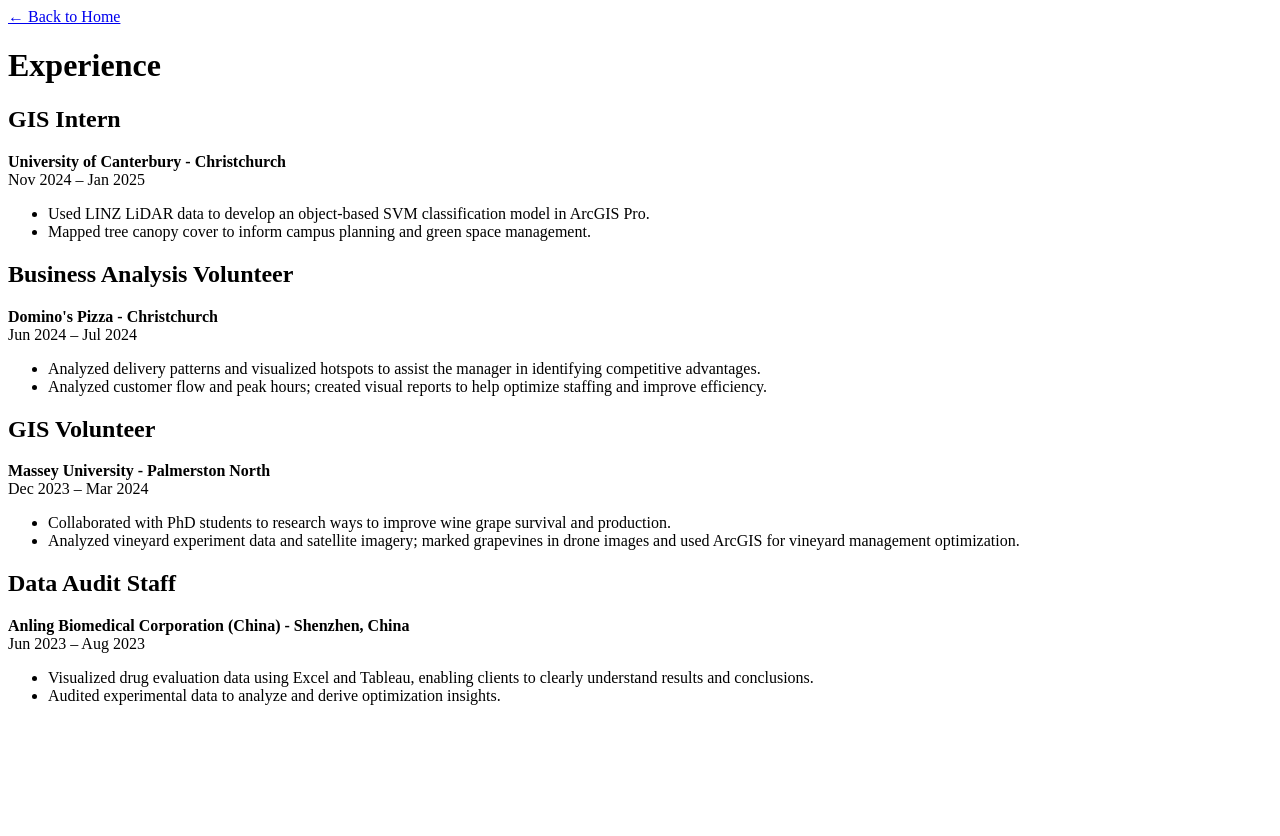
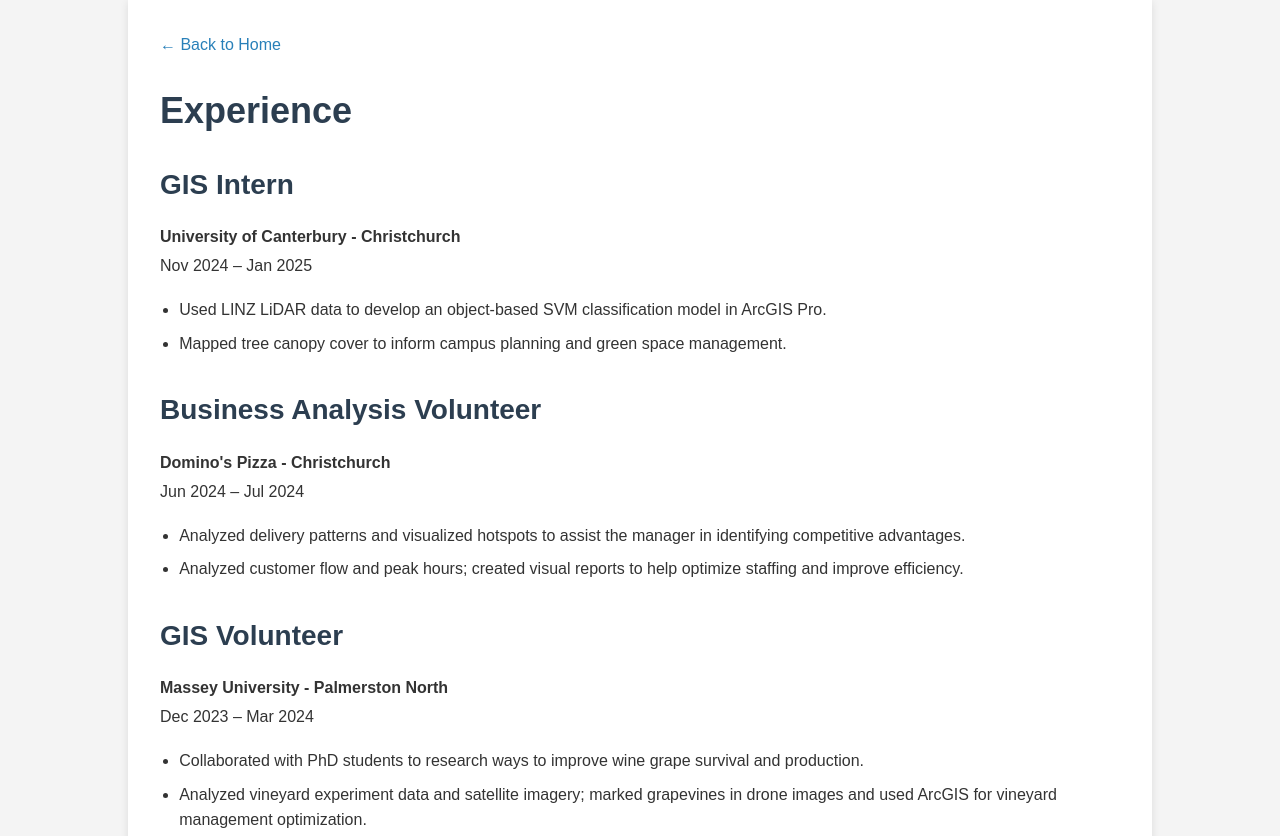
Before and after one commit to Celiayyyyy/Celiayu.github.io, a plain HTML site: page experience.html in a window 1280 px wide. Shown: the top 836 px of the page. Before the commit the page ends 800 px from the top, so only its background shows below. Drawn offline with Linux system fonts and the light colour scheme.

Commit message:
Add files via upload

```diff
--- /dev/null
+++ b/style.css
@@ -0,0 +1,93 @@
+/* Global Styles */
+body {
+  font-family: Arial, sans-serif;
+  line-height: 1.6;
+  margin: 0;
+  padding: 0;
+  background: #f4f4f4;
+  color: #333;
+}
+
+.container {
+  max-width: 960px;
+  margin: auto;
+  padding: 2rem;
+  background: #fff;
+  box-shadow: 0 2px 8px rgba(0, 0, 0, 0.1);
+}
+
+/* Header Styles */
+h1, h2, h3 {
+  color: #2c3e50;
+}
+
+h1 {
+  font-size: 36px;
+  margin-bottom: 1rem;
+}
+
+h2 {
+  font-size: 28px;
+  margin-bottom: 1rem;
+}
+
+h3 {
+  font-size: 24px;
+  margin-bottom: 0.8rem;
+}
+
+/* Text and Links */
+p {
+  font-size: 16px;
+  line-height: 1.8;
+  margin-bottom: 1rem;
+}
+
+a {
+  color: #2980b9;
+  text-decoration: none;
+}
+
+a:hover {
+  text-decoration: underline;
+}
+
+/* Section Styles */
+.section {
+  margin-bottom: 2rem;
+}
+
+ul {
+  padding-left: 1.2rem;
+}
+
+ul li {
+  margin-bottom: 0.5rem;
+}
+
+/* Image Styles */
+img {
+  width: 100%;
+  border-radius: 10px;
+  border: 1px solid #ccc;
+}
+
+/* Grid Layout for Projects */
+.grid {
+  display: grid;
+  grid-template-columns: repeat(auto-fit, minmax(250px, 1fr));
+  gap: 1.5rem;
+}
+
+/* Button and Navigation Styles */
+a.back-btn {
+  font-size: 16px;
+  color: #2980b9;
+  text-decoration: none;
+  margin-top: 1rem;
+  display: inline-block;
+}
+
+a.back-btn:hover {
+  text-decoration: underline;
+}
```
Also changed, not shown: projects.html (+2 -0 lines).
